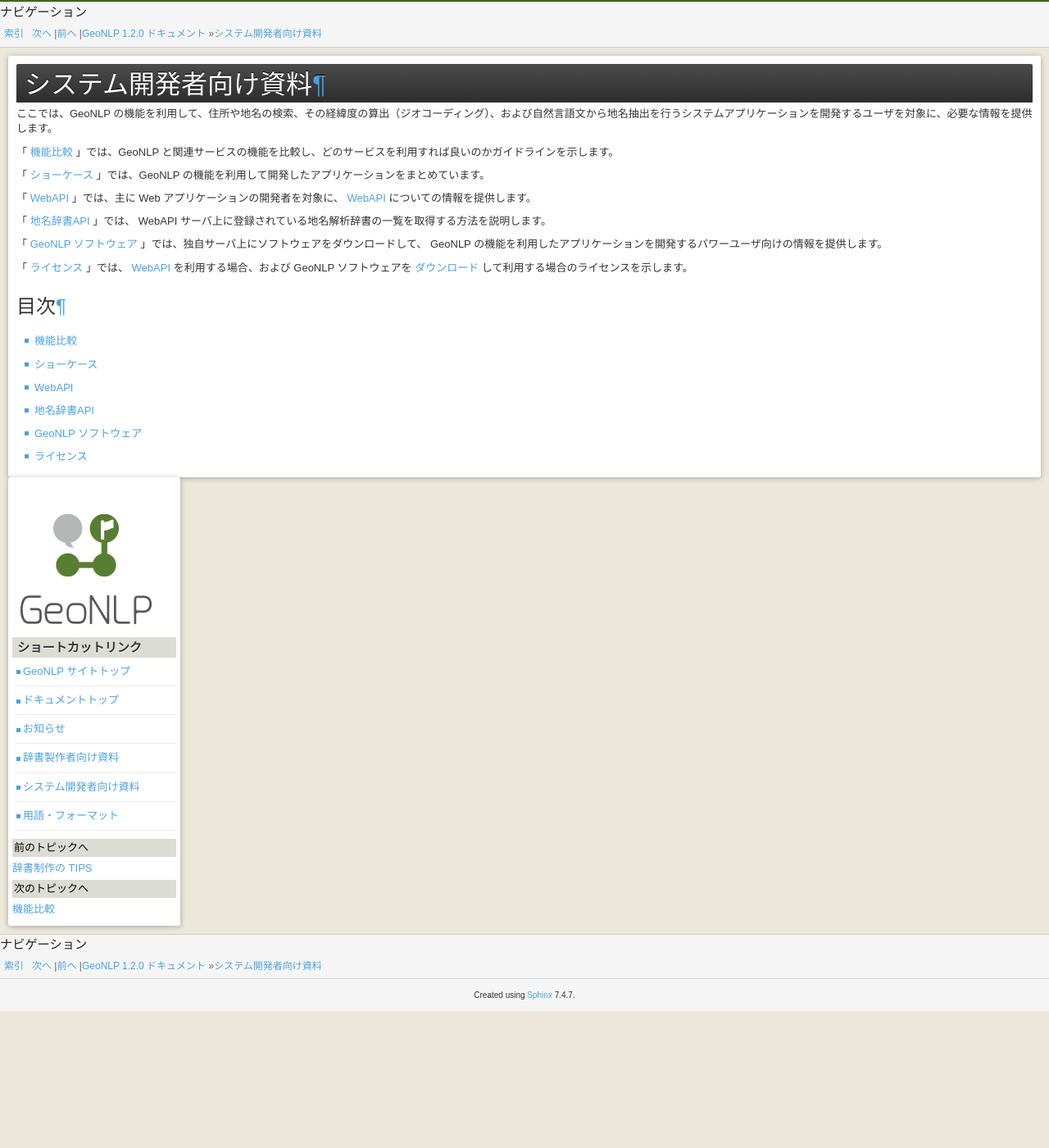
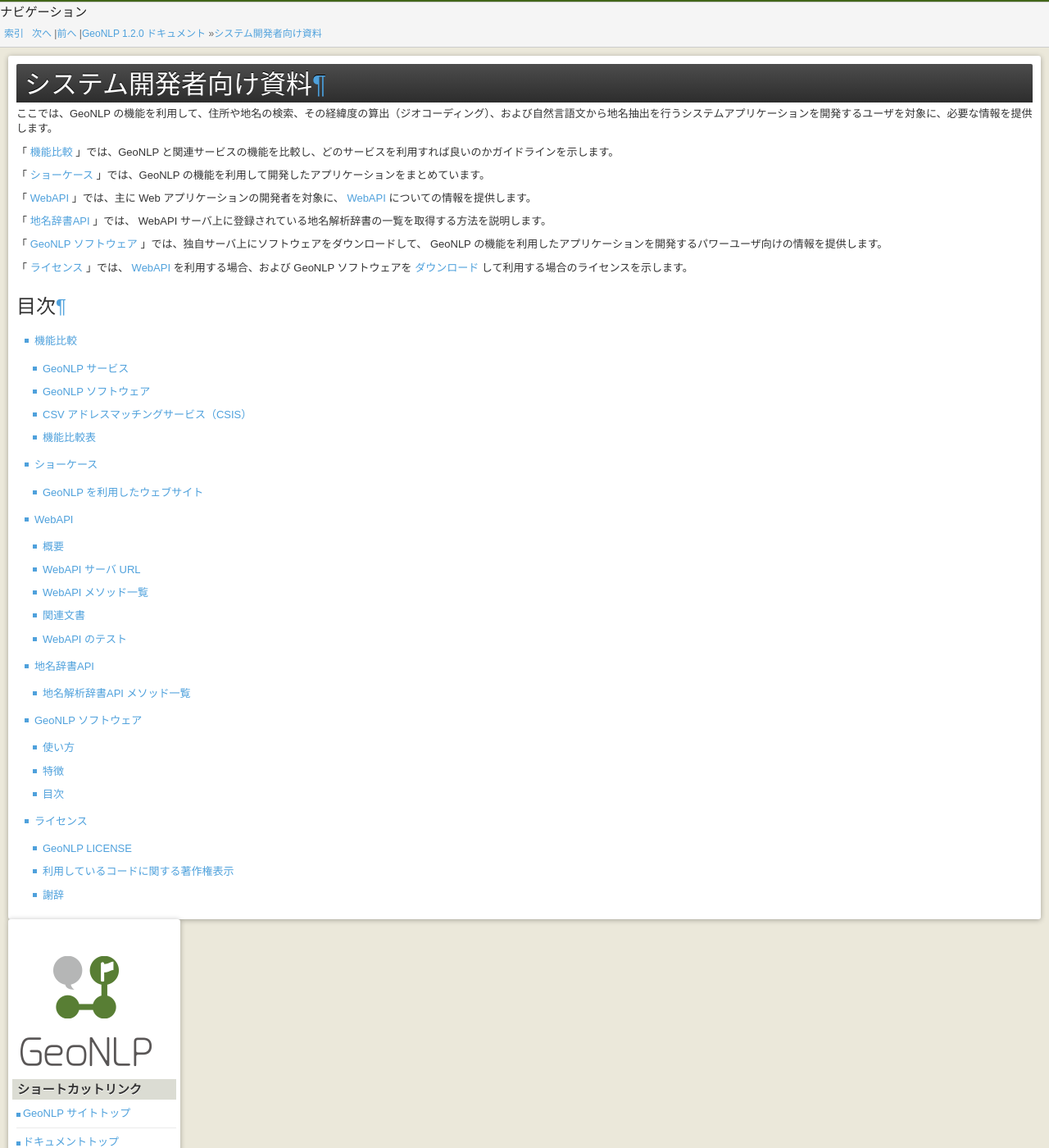
Before and after one commit to t-sagara/geonlp-document, a Sphinx documentation site: the page built from source/system_developers/index.rst, in a window 1280 px wide and 1400 px high. Shown: the whole window at 82% size. Built offline with Sphinx 7.4.7, drawn with Linux system fonts in a browser that asks for light colours.

Commit message:
目次のレベルを変更

```diff
--- a/source/system_developers/index.rst
+++ b/source/system_developers/index.rst
@@ -23,7 +23,7 @@
 ====================================================
 
 .. toctree::
-   :maxdepth: 1
+   :maxdepth: 2
 
    etc/features
    etc/showcase
--- a/source/system_developers/webapi/index.rst
+++ b/source/system_developers/webapi/index.rst
@@ -61,4 +61,4 @@
 
 WebAPI が思った通りに機能しない場合は、 WebAPI Console で動作を確認してください。
 
-`WebAPI Console <../../../_static/web_api_console.html>`_
+`WebAPI Console <../../_static/web_api_console.html>`_
--- a/source/whats_new/webapi_news.rst
+++ b/source/whats_new/webapi_news.rst
@@ -4,9 +4,9 @@
 WebAPI サーバを利用する方へ
 ================================================
 
-.. _webapi_news_20160303:
+.. _webapi_news_20160320:
 
-一部 API のレスポンス形式の変更とフィルタ機能拡張（2016-03-03）
+一部 API のレスポンス形式の変更とフィルタ機能拡張（2016-03-20）
 =======================================================================
 
 バージョン 1.2.0 より、 :ref:`webapi_parse`, :ref:`webapi_parseStructured` のレスポンスを GeoJSON に合わせて変更しました。これらの API のレスポンスは、そのまま Google Maps API や OpenLayers などの地図ライブラリで描画することができます。レスポンスのサンプルは各 API の説明を参照してください。
```
